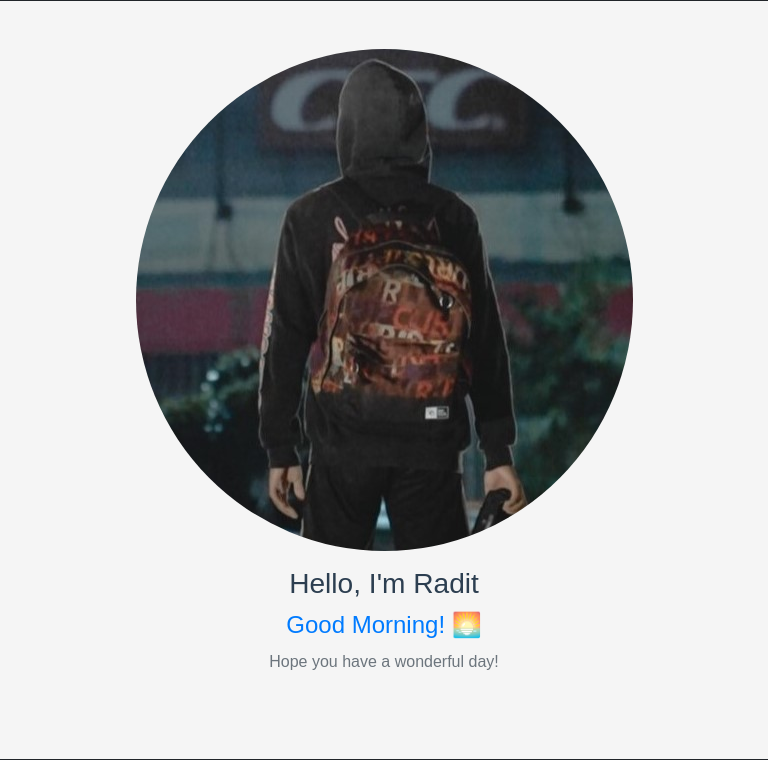
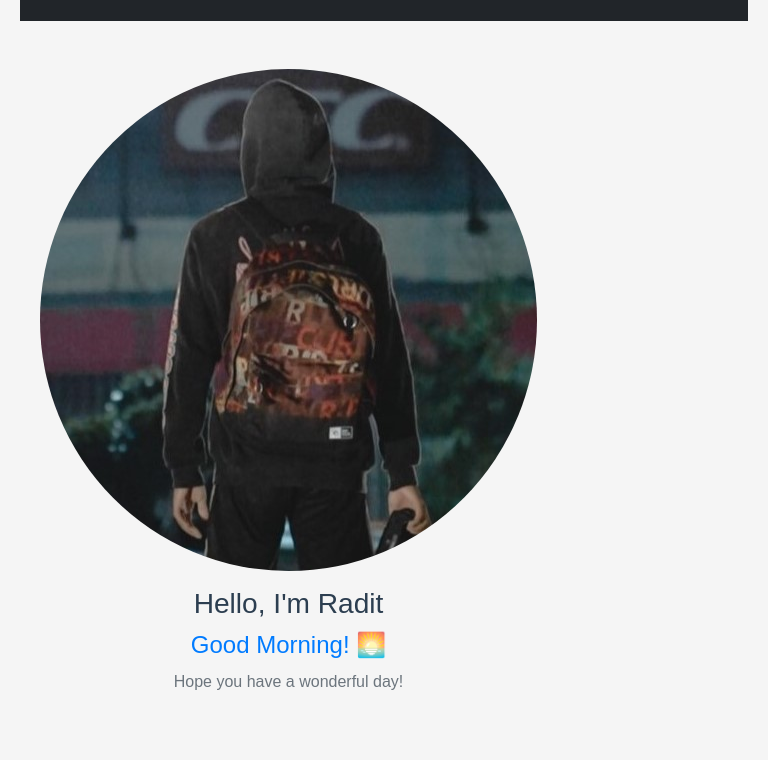
Before and after one commit to radityarios/PORTOFOLIO, a plain HTML site: page index.html in a window 768 px wide. Shown: the part 133-893 px from the top of the page. Drawn offline with nearby package versions, Linux system fonts and the light colour scheme; files that its build step writes are made by us from their sources.

Commit message:
Update styles.css

```diff
--- a/styles.css
+++ b/styles.css
@@ -170,3 +170,49 @@ footer {
         text-align: center;
     }
 }
+body {
+    font-size: 16px;
+    padding: 20px;
+}
+
+@media (max-width: 768px) {
+    body {
+        font-size: 14px;
+        padding: 10px;
+    }
+
+    header {
+        text-align: center;
+    }
+
+    .menu {
+        display: block;
+    }
+}
+
+.container {
+    display: flex;
+    flex-wrap: wrap;
+}
+
+.item {
+    flex: 1 1 300px;
+    margin: 10px;
+}
+
+img {
+    max-width: 100%;
+    height: auto;
+}
+
+body {
+    font-size: 14px;
+    padding: 10px;
+}
+
+@media (min-width: 768px) {
+    body {
+        font-size: 16px;
+        padding: 20px;
+    }
+}
```
